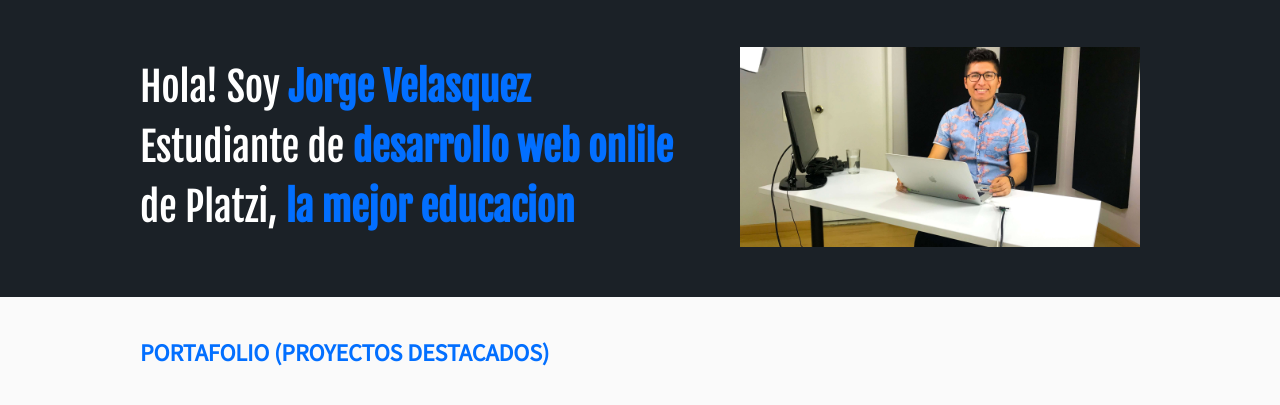
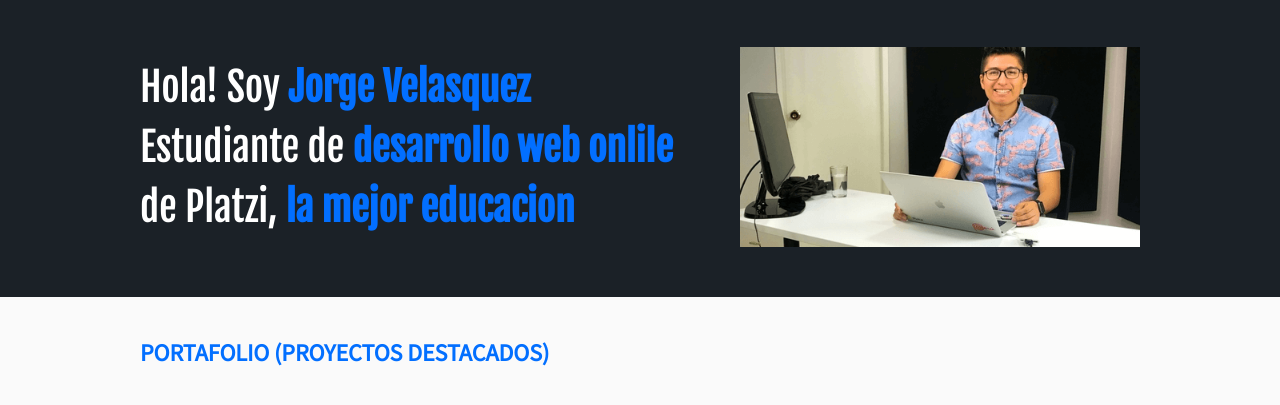
Before and after one commit to jorgevels/WPO, a plain HTML site: page index.html in a window 1280 px wide. Shown: the part 73-478 px from the top of the page. Drawn offline with Linux system fonts and the light colour scheme.

Commit message:
optimizando la imagen del hero

```diff
--- a/index.html
+++ b/index.html
@@ -44,7 +44,7 @@
       <H1>
         Hola! Soy <strong>Jorge Velasquez</strong>  <br/> Estudiante de <strong>desarrollo web onlile</strong>  <br/> de Platzi, <strong>la mejor educacion</strong>
       </H1>
-        <img class="hero-image" src="images/hero.jpg" width="400" height="200" alt="imagen principal del ciclo">
+        <img class="hero-image" src="images/hero.png" width="400" height="200" alt="imagen principal del ciclo">
     </div>
   </section>
   <section id="portafolio" class="portfolio">
```
Also changed, not shown: images/hero.png (added), originals/envelope.svg (added), originals/f8.JPG (added), originals/facebook.svg (added), originals/favicon.png (added), originals/github.svg (added), originals/hero.jpg (renamed from images/hero.jpg), originals/instagram.svg (added), originals/logo.png (added), originals/platzi-conf.jpg (added), originals/platzi-video-react-native.png (added), originals/platzi.png (added), originals/twitter.svg (added).
